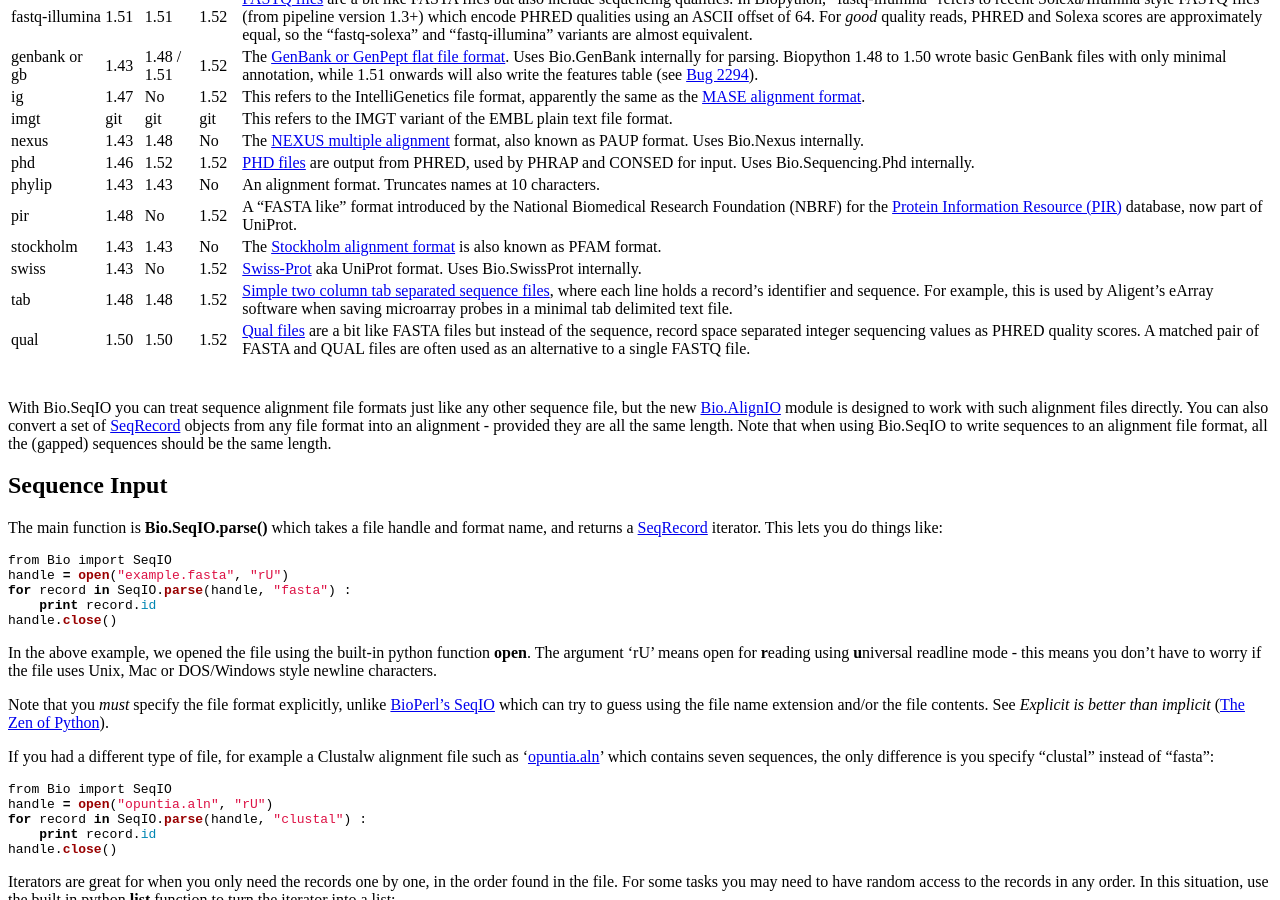
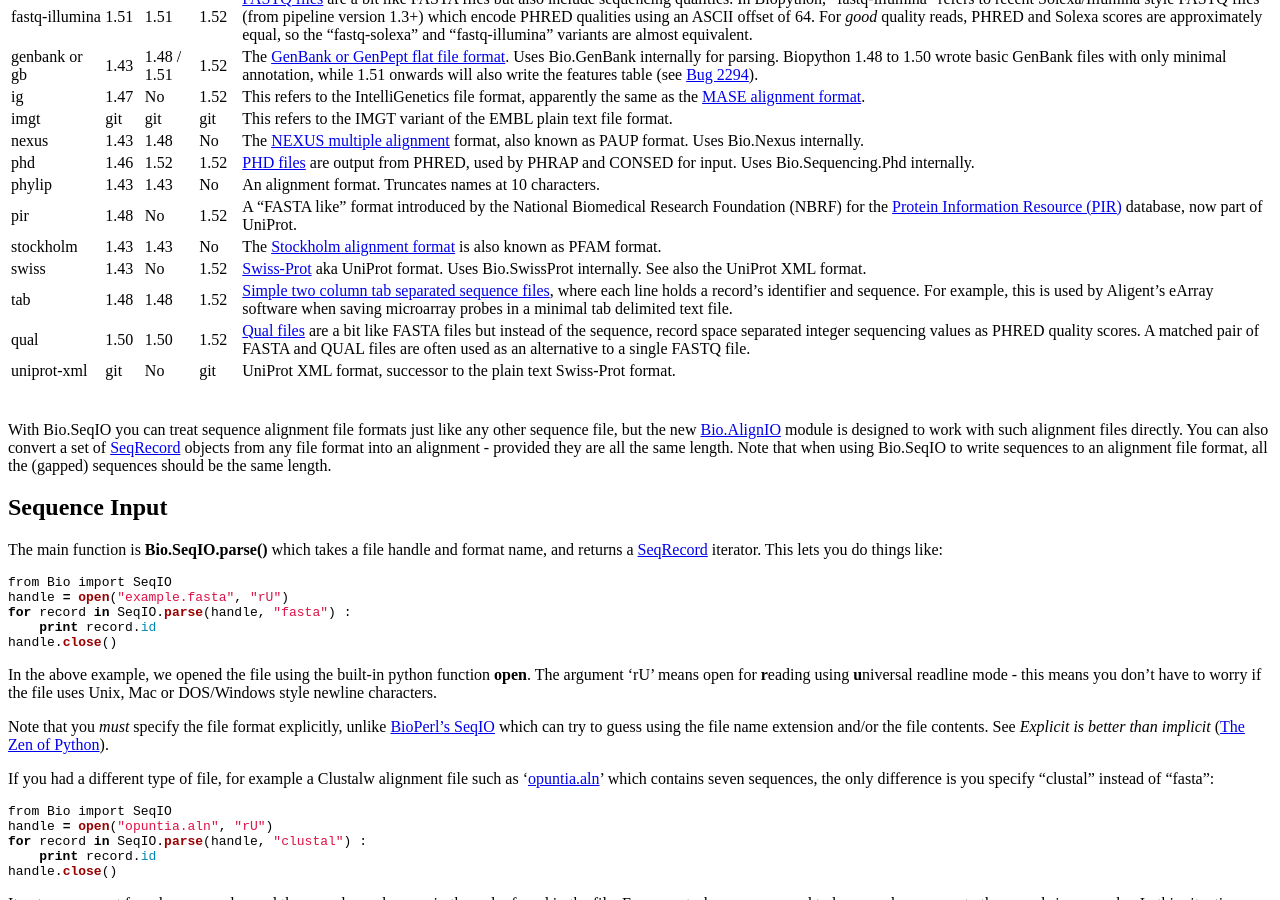
Before and after one commit to biopython/biopython.github.io, a Jekyll site: the page built from wiki/SeqIO.md, in a window 1280 px wide and 900 px high, scrolled down 765 px. Built offline with Jekyll 4.4.1, drawn with Linux system fonts in a browser that asks for light colours.

Commit message:
/* File Formats */ Uniprot XML

```diff
--- a/wiki/SeqIO.md
+++ b/wiki/SeqIO.md
@@ -73,9 +73,10 @@ SeqIO](bp:HOWTO:SeqIO#Formats "wikilink") and
 | phylip                | 1.43 | 1.43        | No    | An alignment format. Truncates names at 10 characters.                                                                                                                                                                                                                                                                                                                                                                                                    |
 | pir                   | 1.48 | No          | 1.52  | A "FASTA like" format introduced by the National Biomedical Research Foundation (NBRF) for the [Protein Information Resource (PIR)](bp:PIR_sequence_format "wikilink") database, now part of UniProt.                                                                                                                                                                                                                                                     |
 | stockholm             | 1.43 | 1.43        | No    | The [Stockholm alignment format](bp:Stockholm_multiple_alignment_format "wikilink") is also known as PFAM format.                                                                                                                                                                                                                                                                                                                                         |
-| swiss                 | 1.43 | No          | 1.52  | [Swiss-Prot](bp:Swissprot_sequence_format "wikilink") aka UniProt format. Uses Bio.SwissProt internally.                                                                                                                                                                                                                                                                                                                                                  |
+| swiss                 | 1.43 | No          | 1.52  | [Swiss-Prot](bp:Swissprot_sequence_format "wikilink") aka UniProt format. Uses Bio.SwissProt internally. See also the UniProt XML format.                                                                                                                                                                                                                                                                                                                 |
 | tab                   | 1.48 | 1.48        | 1.52  | [Simple two column tab separated sequence files](bp:Tab_sequence_format "wikilink"), where each line holds a record's identifier and sequence. For example, this is used by Aligent's eArray software when saving microarray probes in a minimal tab delimited text file.                                                                                                                                                                                 |
 | qual                  | 1.50 | 1.50        | 1.52  | [Qual files](bp:Qual_sequence_format "wikilink") are a bit like FASTA files but instead of the sequence, record space separated integer sequencing values as PHRED quality scores. A matched pair of FASTA and QUAL files are often used as an alternative to a single FASTQ file.                                                                                                                                                                        |
+| uniprot-xml           | git  | No          | git   | UniProt XML format, successor to the plain text Swiss-Prot format.                                                                                                                                                                                                                                                                                                                                                                                        |
 ||
 
 With Bio.SeqIO you can treat sequence alignment file formats just like
```
Also changed, not shown: 1 other file.
